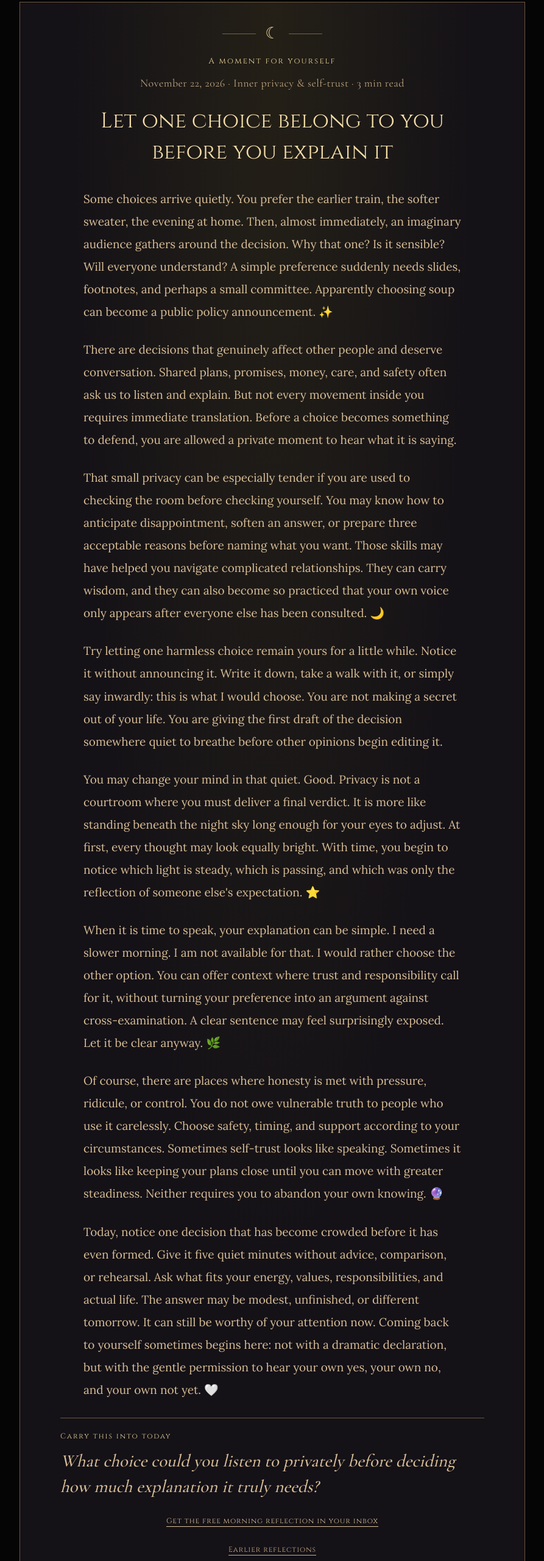
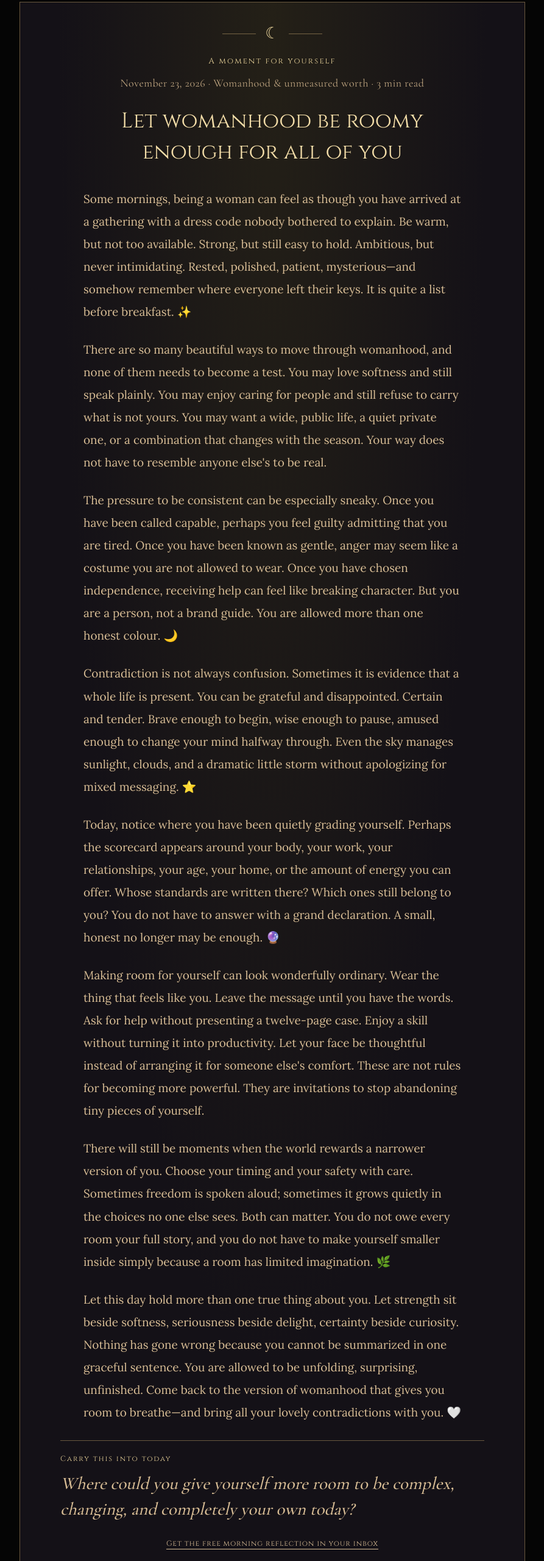
Before and after one commit to francoisbrosseau/HayvnStudio, a plain HTML site: page healing.html in a window 1280 px wide. Shown: the part 2120-4680 px from the top of the page at 61% size, without its empty margins (193-1086 px from the left). Drawn offline with nearby package versions, Linux system fonts and the light colour scheme.

Commit message:
Publish HAYVN Healing reflection for 2026-11-23

```diff
--- a/healing.html
+++ b/healing.html
@@ -2005,23 +2005,23 @@
 
 
   <!-- HEALING_REFLECTION_START -->
-<section id="healing-reflection" aria-labelledby="hv-reflection-title" data-publication-date="2026-11-22">
+<section id="healing-reflection" aria-labelledby="hv-reflection-title" data-publication-date="2026-11-23">
   <article class="hv-reflection">
     <div class="hv-ornament" aria-hidden="true">☾</div>
     <p class="hv-kicker">A moment for yourself</p>
-    <p class="hv-meta"><time datetime="2026-11-22">November 22, 2026</time> · Inner privacy &amp; self-trust · 3 min read</p>
-    <h2 id="hv-reflection-title">Let one choice belong to you before you explain it</h2>
+    <p class="hv-meta"><time datetime="2026-11-23">November 23, 2026</time> · Womanhood &amp; unmeasured worth · 3 min read</p>
+    <h2 id="hv-reflection-title">Let womanhood be roomy enough for all of you</h2>
     <div class="hv-body">
-      <p>Some choices arrive quietly. You prefer the earlier train, the softer sweater, the evening at home. Then, almost immediately, an imaginary audience gathers around the decision. Why that one? Is it sensible? Will everyone understand? A simple preference suddenly needs slides, footnotes, and perhaps a small committee. Apparently choosing soup can become a public policy announcement. ✨</p>
-      <p>There are decisions that genuinely affect other people and deserve conversation. Shared plans, promises, money, care, and safety often ask us to listen and explain. But not every movement inside you requires immediate translation. Before a choice becomes something to defend, you are allowed a private moment to hear what it is saying.</p>
-      <p>That small privacy can be especially tender if you are used to checking the room before checking yourself. You may know how to anticipate disappointment, soften an answer, or prepare three acceptable reasons before naming what you want. Those skills may have helped you navigate complicated relationships. They can carry wisdom, and they can also become so practiced that your own voice only appears after everyone else has been consulted. 🌙</p>
-      <p>Try letting one harmless choice remain yours for a little while. Notice it without announcing it. Write it down, take a walk with it, or simply say inwardly: this is what I would choose. You are not making a secret out of your life. You are giving the first draft of the decision somewhere quiet to breathe before other opinions begin editing it.</p>
-      <p>You may change your mind in that quiet. Good. Privacy is not a courtroom where you must deliver a final verdict. It is more like standing beneath the night sky long enough for your eyes to adjust. At first, every thought may look equally bright. With time, you begin to notice which light is steady, which is passing, and which was only the reflection of someone else&#x27;s expectation. ⭐</p>
-      <p>When it is time to speak, your explanation can be simple. I need a slower morning. I am not available for that. I would rather choose the other option. You can offer context where trust and responsibility call for it, without turning your preference into an argument against cross-examination. A clear sentence may feel surprisingly exposed. Let it be clear anyway. 🌿</p>
-      <p>Of course, there are places where honesty is met with pressure, ridicule, or control. You do not owe vulnerable truth to people who use it carelessly. Choose safety, timing, and support according to your circumstances. Sometimes self-trust looks like speaking. Sometimes it looks like keeping your plans close until you can move with greater steadiness. Neither requires you to abandon your own knowing. 🔮</p>
-      <p>Today, notice one decision that has become crowded before it has even formed. Give it five quiet minutes without advice, comparison, or rehearsal. Ask what fits your energy, values, responsibilities, and actual life. The answer may be modest, unfinished, or different tomorrow. It can still be worthy of your attention now. Coming back to yourself sometimes begins here: not with a dramatic declaration, but with the gentle permission to hear your own yes, your own no, and your own not yet. 🤍</p>
+      <p>Some mornings, being a woman can feel as though you have arrived at a gathering with a dress code nobody bothered to explain. Be warm, but not too available. Strong, but still easy to hold. Ambitious, but never intimidating. Rested, polished, patient, mysterious—and somehow remember where everyone left their keys. It is quite a list before breakfast. ✨</p>
+      <p>There are so many beautiful ways to move through womanhood, and none of them needs to become a test. You may love softness and still speak plainly. You may enjoy caring for people and still refuse to carry what is not yours. You may want a wide, public life, a quiet private one, or a combination that changes with the season. Your way does not have to resemble anyone else&#x27;s to be real.</p>
+      <p>The pressure to be consistent can be especially sneaky. Once you have been called capable, perhaps you feel guilty admitting that you are tired. Once you have been known as gentle, anger may seem like a costume you are not allowed to wear. Once you have chosen independence, receiving help can feel like breaking character. But you are a person, not a brand guide. You are allowed more than one honest colour. 🌙</p>
+      <p>Contradiction is not always confusion. Sometimes it is evidence that a whole life is present. You can be grateful and disappointed. Certain and tender. Brave enough to begin, wise enough to pause, amused enough to change your mind halfway through. Even the sky manages sunlight, clouds, and a dramatic little storm without apologizing for mixed messaging. ⭐</p>
+      <p>Today, notice where you have been quietly grading yourself. Perhaps the scorecard appears around your body, your work, your relationships, your age, your home, or the amount of energy you can offer. Whose standards are written there? Which ones still belong to you? You do not have to answer with a grand declaration. A small, honest no longer may be enough. 🔮</p>
+      <p>Making room for yourself can look wonderfully ordinary. Wear the thing that feels like you. Leave the message until you have the words. Ask for help without presenting a twelve-page case. Enjoy a skill without turning it into productivity. Let your face be thoughtful instead of arranging it for someone else&#x27;s comfort. These are not rules for becoming more powerful. They are invitations to stop abandoning tiny pieces of yourself.</p>
+      <p>There will still be moments when the world rewards a narrower version of you. Choose your timing and your safety with care. Sometimes freedom is spoken aloud; sometimes it grows quietly in the choices no one else sees. Both can matter. You do not owe every room your full story, and you do not have to make yourself smaller inside simply because a room has limited imagination. 🌿</p>
+      <p>Let this day hold more than one true thing about you. Let strength sit beside softness, seriousness beside delight, certainty beside curiosity. Nothing has gone wrong because you cannot be summarized in one graceful sentence. You are allowed to be unfolding, surprising, unfinished. Come back to the version of womanhood that gives you room to breathe—and bring all your lovely contradictions with you. 🤍</p>
     </div>
-    <footer class="hv-intention"><span>Carry this into today</span><p>What choice could you listen to privately before deciding how much explanation it truly needs?</p></footer>
+    <footer class="hv-intention"><span>Carry this into today</span><p>Where could you give yourself more room to be complex, changing, and completely your own today?</p></footer>
     <p><a class="hv-archive" href="healing-newsletter.html">Get the free morning reflection in your inbox</a></p>
     <a class="hv-archive" href="healing-journal/index.html">Earlier reflections</a>
   </article>
```
Also changed, not shown: content/healing-journal/2026-11-23.json (added, +17 -0 lines), healing-journal/2026-11-23.html (added, +38 -0 lines), healing-journal/index.html (+3 -3 lines), healing-reflections.xml (+1 -1 lines).
